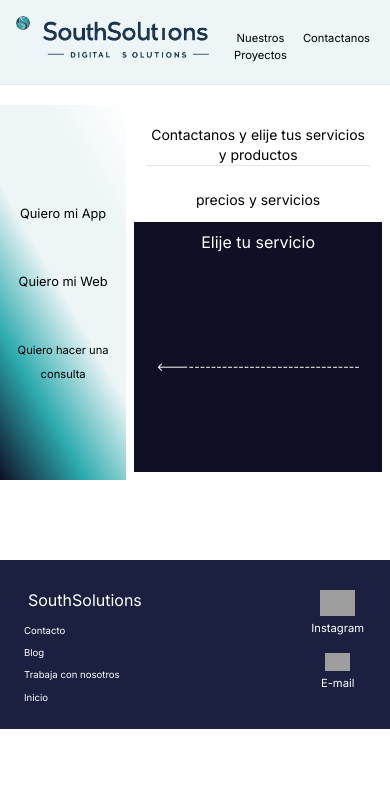
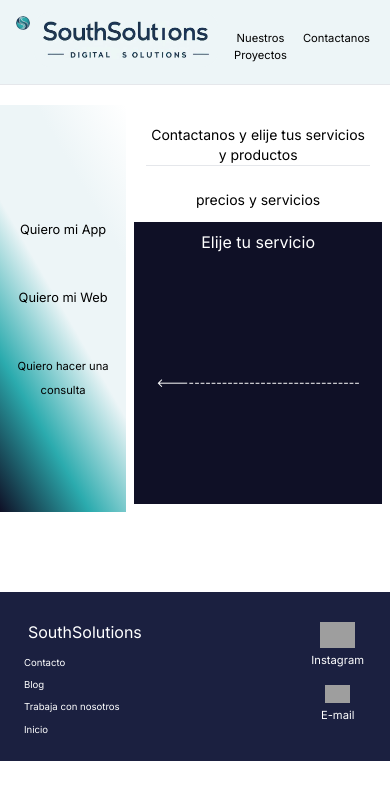
Before and after one commit to SouthSolutions/SouthSolutionsWeb, a Next.js app: page /contact in a window 390 px wide. Shown: the top 800 px of the page. Built offline with nearby package versions, Linux system fonts and the light colour scheme; grey boxes are pictures that could not be loaded.

Commit message:
change py on 'choice you service' and p

```diff
--- a/app/contact/page.tsx
+++ b/app/contact/page.tsx
@@ -219,7 +219,7 @@ const Contact = () => {
               {selected === "" && (
                 <div className="bg-[#0f1026] text-white text-center">
                   <h3 className="p-2 md:p-3 lg:p-4">Elije tu servicio</h3>
-                  <p className=" text-[.75rem] py-[6rem] md:py-30 md:text-md lg:py-10 lg:text-lg">
+                  <p className=" text-[.75rem] py-[7rem] md:py-40 md:text-md lg:py-10 lg:text-lg">
                     {"<----------------------------------"}
                   </p>
                 </div>
```
